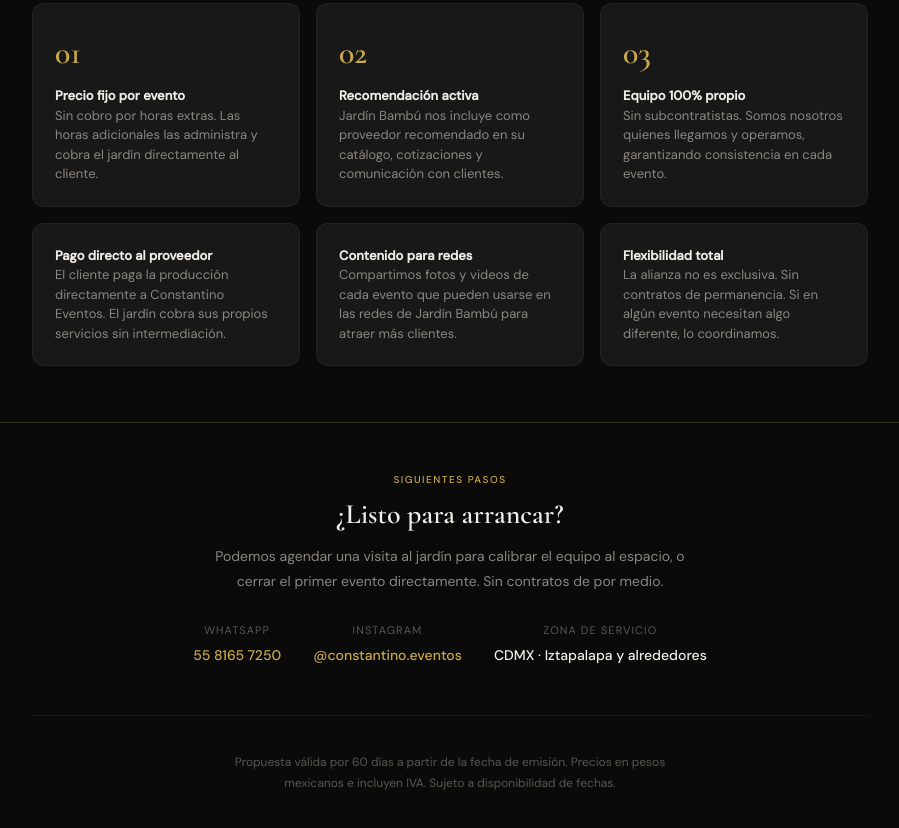
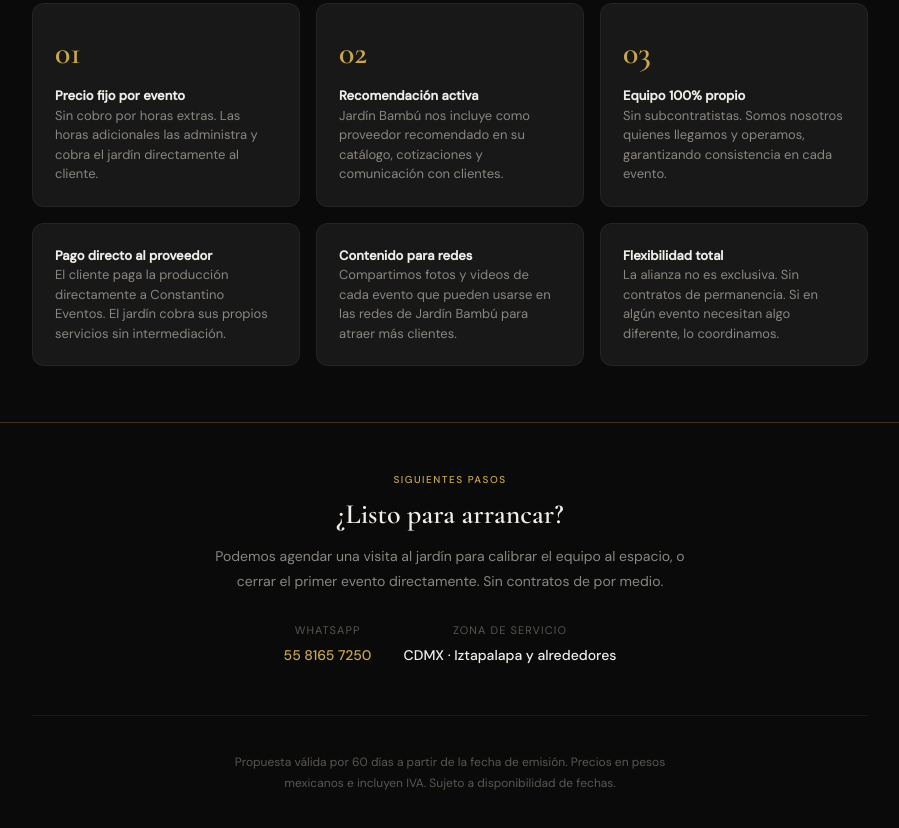
Before and after one commit to PabloGio0/EventosConstantino-JardinBambu, a plain HTML site: page index.html in a window 1280 px wide. Shown: the part 2811-3639 px from the top of the page, without its empty margins (190-1089 px from the left). Drawn offline with nearby package versions, Linux system fonts and the light colour scheme.

Commit message:
Delete ig

```diff
--- a/index.html
+++ b/index.html
@@ -659,10 +659,6 @@
         <div class="contact-val"><a href="https://wa.me/525581657250">55 8165 7250</a></div>
       </div>
       <div class="contact-item">
-        <div class="contact-label">Instagram</div>
-        <div class="contact-val"><a href="#">@constantino.eventos</a></div>
-      </div>
-      <div class="contact-item">
         <div class="contact-label">Zona de servicio</div>
         <div class="contact-val">CDMX · Iztapalapa y alrededores</div>
       </div>
```
